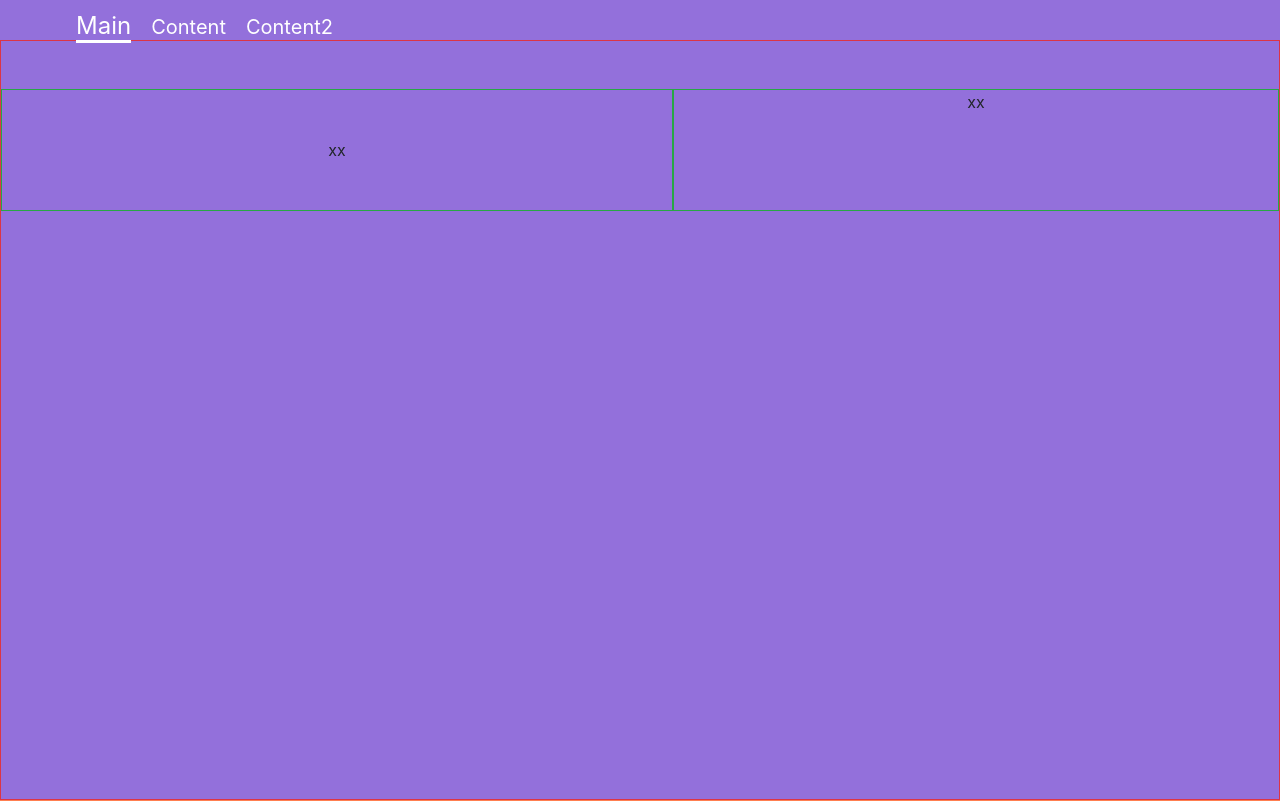
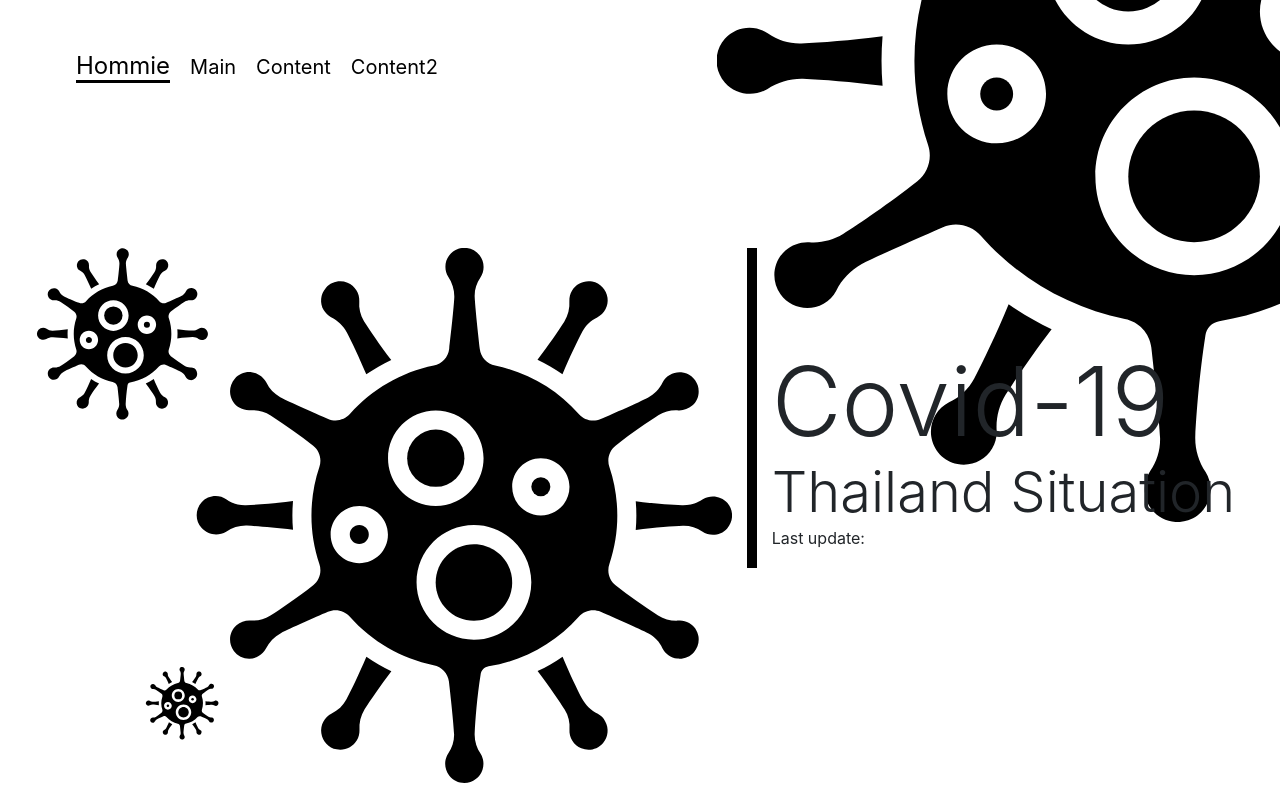
Before and after one commit to beyondsundae/sectioncovid, a React (Create React App) app: page / in a window 1280 px wide. Shown: the top 801 px of the page. Built offline with nearby package versions, Linux system fonts and the light colour scheme; no server answers.

Commit message:
fixing bgposition

```diff
--- a/src/App.css
+++ b/src/App.css
@@ -53,29 +53,40 @@
 }
 
 .navbar ul li {
-  color: white;
+  color: black;
   padding-left: 20px;
   display: inline;
   cursor: pointer;
 }
 
+.navbar ul li > .active{
+  border-bottom: 3px solid black;
+  font-size: 3vh;
+
+}
+
+.hommie {
+  height: 100vh;
+  background: white;
+}
+
 .main {
   height: 100vh;
-  background-color: mediumpurple;
+  background-color:white;
 }
 
 .content {
   height: 100vh;
-  background-color: coral;
+  background-color: white;
 }
 
 .content2 {
   height: 100vh;
-  background-color: gray;
+  background-color: white;
 }
 
-.navbar ul li > .active{
-  border-bottom: 3px solid white;
-  font-size: 3vh;
 
-}
+
+/* #ValueCovid {
+
+ */
--- /dev/null
+++ b/src/Components/Hommie.js
@@ -0,0 +1,54 @@
+import React from 'react'
+import virus from "./SVG/virus.svg"
+import virusMain from "./SVG/virus-main.svg"
+import zIndex from '@material-ui/core/styles/zIndex'
+
+function Hommie( props ) {
+    const Style =({
+        Background:{
+            backgroundImage: `url(${virus})`,
+            backgroundRepeat: "no-repeat",
+            zIndex: -5,
+            backgroundPosition: "200% -50vh",
+            backgroundSize: "72%",
+
+        },
+
+        Paddingtop:{
+            paddingTop: "5vh"
+        },
+
+        AreaContent:{
+            height: "95vh"
+        }
+    })
+    // position: "relative", zIndex: "2", top:"0px", right:"0px"
+    return (
+        <div className="hommie" id="hommie" style={Style.Background}>
+            <div className="container-fluid " style={ Style.Paddingtop }/>
+
+            <div className='container-fluid' style={ Style.AreaContent }>
+                <div className="row mt-5" style={{paddingTop: "20vh"}}>
+                    {/* <div className="row border border-danger"> */}
+                    <div className="col-7">
+                        <img style={{width: "100%"}} src={virusMain}/>
+                    </div>
+                    {/* </div> */}
+
+                    <div className="" style={{border: "solid 5px black", height:"40vh"}}/>
+
+                    <div className="col  pt-5">
+                        <div className="pt-5">
+                            <div className="display-1" style={{textAlign: "left"}}>Covid-19</div>
+                            <div className="display-4" style={{textAlign: "left"}}>Thailand Situation</div>
+                            <p style={{textAlign: "left"}}>Last update: { props.updateDate }</p>
+                        </div>
+                    </div>
+
+                </div>
+            </div>
+        </div>
+    )
+}
+
+export default Hommie
--- a/src/Components/Main.js
+++ b/src/Components/Main.js
@@ -12,10 +12,23 @@ function Main() {
         }
     })
 
-    const GetDataCovid =()=>{
-        axios.get( 'https://covid19.th-stat.com/api/open/today' )
+    const [ Infected, setInfected ] = useState()
+    const [ NewInfected, setNewInfected ] = useState()
+    const [ Recovered, setRecovered ] = useState()
+    const [ NewRecovered, setNewRecovered ] = useState()
+    const [ Hospitalized, setNewHospitalized ] = useState()
+    const [ Deaths, setDeaths ] = useState()
+    const [ NewDeaths, setNewDeaths ] = useState()
+    const [ UpdateDate, setUpdateDate] = useState()
+
+
+
+    const GetDataCovid = async ()=>{
+        await axios.get( 'https://covid19.th-stat.com/api/open/today' )
         .then ( (res) =>{
-            console.table( res.data )
+            const Result = res.data
+            // console.table( Result )
+            setInfected( Result.Confirmed )
         })
         .catch ( (err) =>{
             console.log( err.message)
@@ -31,12 +44,14 @@ function Main() {
         <div className='main' id='main'>
             <div className='container-fluid' style={ Style.PaddingTop }/>
 
-            <div className='container-fluid border border-danger' style={ Style.AreaContent }>
+            <div className='container-fluid' style={ Style.AreaContent }>
                 <div className='row mt-5'>
                     <div className='p-5 col text-center border border-success'>
-                        xx
+                        <div className="display-3" id="ValueCovid">
+                            { Infected }
+                        </div>
                     </div>
-                    <div className='col text-center border border-success'>
+                    <div className='col text-center border border-success '>
                         xx
                     </div>
                 </div>
--- a/src/Components/Navbar.js
+++ b/src/Components/Navbar.js
@@ -4,8 +4,19 @@ import { Link, animateScroll as scroll } from "react-scroll";
 function Navbar() {
     return (
         <div>
-            <nav className="navbar">
+            <nav className="navbar pt-5">
                 <ul className="nav-items">
+                    <li className="nav-item">
+                        <Link
+                            activeClass="active"
+                            to="hommie"
+                            spy={true}
+                            smooth={true}
+                            offset={0}
+                            duration= {500}
+                            isDynamic={true}
+                        >Hommie</Link>
+                    </li>
                     <li className="nav-item">
                         <Link
                             activeClass="active"
--- a/src/Pages/Home.js
+++ b/src/Pages/Home.js
@@ -1,14 +1,37 @@
-import React from 'react'
+import React, {useEffect, useState} from 'react'
+import axios from 'axios'
 
 import Navbar from '../Components/Navbar';
 import Main from '../Components/Main';
 import Content from '../Components/Content'
 import Content2 from '../Components/Content2'
+import Hommie from '../Components/Hommie';
 
 function Home() {
+
+    const [ Data, setData ] = useState();
+
+    const Getdata = async () => {
+        await axios.get( 'https://covid19.th-stat.com/api/open/today' )
+        .then ( ( res ) => {
+            const data = res.data
+            const LastUpdate =  data.UpdateDate
+            setData(LastUpdate)
+        })
+
+        .catch ( (err) =>{
+            console.log( err.message)
+        } )
+    }
+
+    useEffect (()=>{
+        Getdata()
+    }, [])
+
     return (
         <div>
             <Navbar/>
+            <Hommie updateDate ={ Data }/>
             <Main/>
             <Content/>
             <Content2/>
```
Also changed, not shown: src/Components/SVG/virus-main.svg (added), src/Components/SVG/virus.svg (added).
